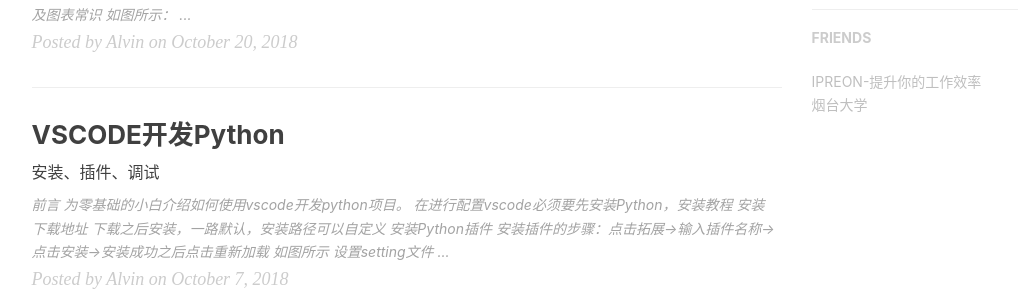
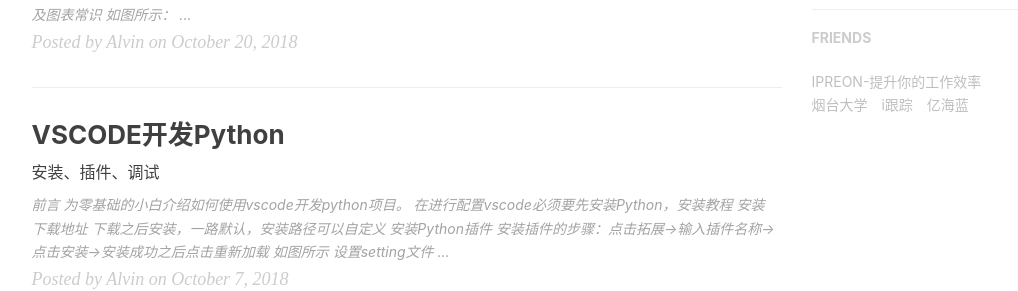
Before and after one commit to AlvinNiu/AlvinNiu.github.io, a Jekyll site: the page built from index.html, in a window 1280 px wide and 900 px high, scrolled down 946 px. Shown: the part 164-455 px from the top of the window, without its empty margins (136-1154 px from the left). Built offline with Jekyll 4.4.1, drawn with Linux system fonts in a browser that asks for light colours; nearby versions of some CDN libraries; the list of posts is cut into pages by our own code; comment, search, counter and statistics services are not loaded.

Commit message:
多增加友情链接

```diff
--- a/_config.yml
+++ b/_config.yml
@@ -102,5 +102,13 @@ friends: [
     {
          title: "烟台大学",
          href: "http://www.ytu.edu.cn/"
+     },
+    {
+         title: "i跟踪",
+         href: "http://www.igenzong.com/"
+     },
+    {
+         title: "亿海蓝",
+         href: "http://www.elane.com/"
      }
 ]
```
